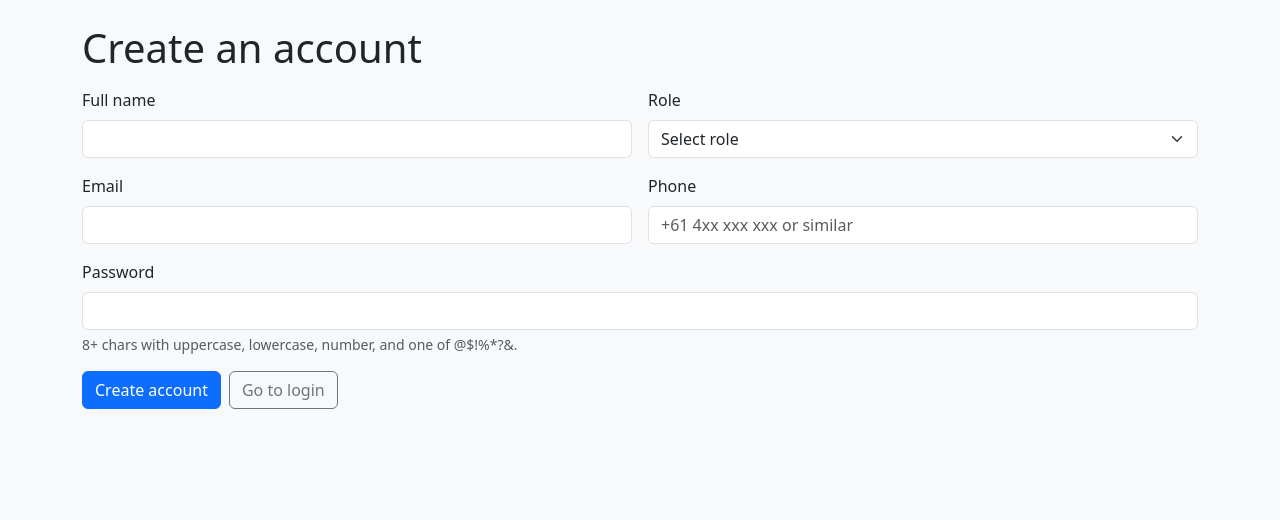
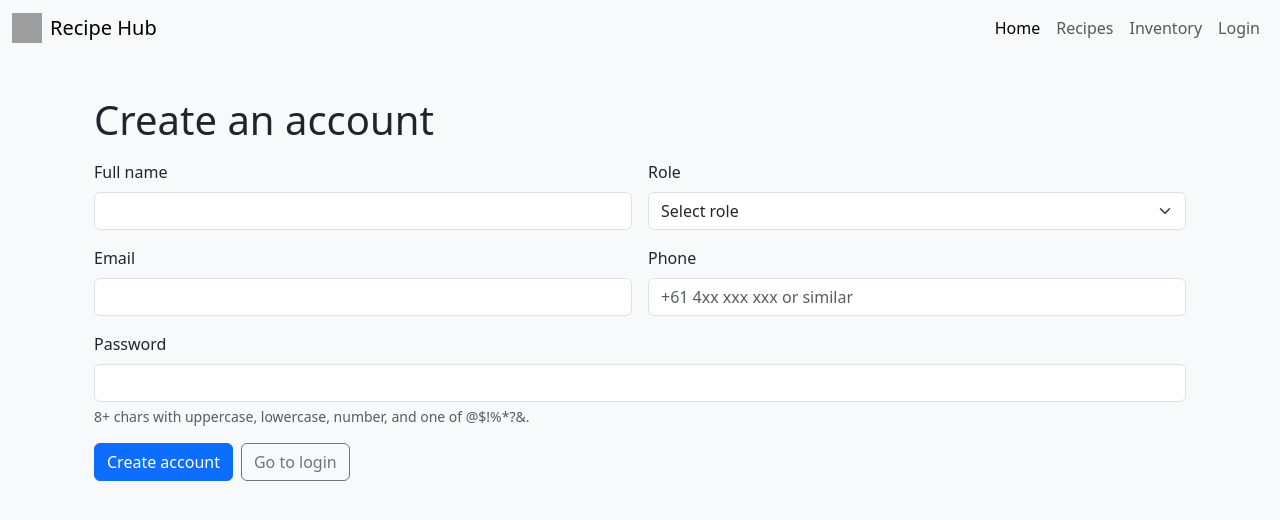
Before and after one commit to ijf03/RecipeHub2, a Node server app: a page that uses views/auth/register.ejs in a window 1280 px wide. Shown: the top 520 px of the page. Run offline with Node 20, Linux system fonts and the light colour scheme; some libraries are stand-ins or nearby versions; grey boxes are pictures that could not be loaded.

Commit message:
Made Login and register - made a login page and a isLoggedin tracker - created a way to keep track of the user that is logged in  / the currentUser uusing states in Mongo - recipe and inventory hrefs have been updated to also pass the id of the current user - create and delete methods also preserve the userID to keep the user logged in if theyre logged in - navbar adapts to show login if no one is logged in, and logout if there is someone logged in

```diff
--- a/controllers/inventory-controller.js
+++ b/controllers/inventory-controller.js
@@ -89,7 +89,7 @@ exports.create = async (req, res, next) => {
     };
 
     await Inventory.create(doc);
-    res.redirect(`/inventory-${SID}`);
+    res.redirect(`/inventory-${SID}${req.userIdParam ? ('?userId=' + req.userIdParam) : ''}`);
   } catch (err) {
     res.status(400).render('inventory/inv_new', {
       pageTitle: 'New Inventory Item',
@@ -123,6 +123,6 @@ exports.remove = async (req, res, next) => {
   try {
     const SID = req.app.locals.SID;
     await Inventory.deleteOne({ inventoryId: req.params.inventoryId });
-    res.redirect(`/inventory-${SID}`);
+    res.redirect(`/inventory-${SID}${req.userIdParam ? ('?userId=' + req.userIdParam) : ''}`);
   } catch (err) { next(err); }
 };
--- a/controllers/recipe-controller.js
+++ b/controllers/recipe-controller.js
@@ -91,7 +91,7 @@ exports.create = async (req, res, next) => {
     };
 
     await Recipe.create(doc);
-    res.redirect(`/recipes-${req.app.locals.SID}`);
+    res.redirect(`/recipes-${req.app.locals.SID}${req.userIdParam ? ('?userId=' + req.userIdParam) : ''}`);
   } catch (err) {
     res.status(400).render('recipes/recipe_new', {
       pageTitle: 'Add New Recipe',
@@ -138,6 +138,6 @@ exports.remove = async (req, res, next) => {
     }
 
     await Recipe.deleteOne({ $or: or });
-    res.redirect(`/recipes-${req.app.locals.SID}`);
+    res.redirect(`/recipes-${req.app.locals.SID}${req.userIdParam ? ('?userId=' + req.userIdParam) : ''}`);
   } catch (err) { next(err); }
 };
--- a/controllers/user-controller.js
+++ b/controllers/user-controller.js
@@ -1,11 +1,10 @@
-// controllers/user-controller.js
 const User = require('../models/user');
 
-// Match your model + requirements
+// check email format
 const EMAIL_RX = /^[^\s@]+@[^\s@]+\.[^\s@]+$/;
-// Same complexity pattern as your model (uses @$!%*?&)
+// check password format
 const PW_RX = /^(?=.*[a-z])(?=.*[A-Z])(?=.*\d)(?=.*[@$!%*?&]).{8,}$/;
-// Roles from your model: admin/chef/manager
+// preset roles
 const ROLES = ['admin', 'chef', 'manager'];
 
 async function nextUserId() {
@@ -23,7 +22,7 @@ function firstError(err) {
   return err.message || 'Validation error.';
 }
 
-// GET /register-<SID>
+// GET reg form
 exports.registerForm = (req, res) => {
   res.render('auth/register', {
     pageTitle: 'Sign up',
@@ -34,13 +33,13 @@ exports.registerForm = (req, res) => {
   });
 };
 
-// POST /register-<SID>
+// POST reg
 exports.register = async (req, res) => {
   const SID = req.app.locals.SID;
   const { email, password, fullName, role, phone } = req.body || {};
   const form = { email, fullName, role, phone };
 
-  // Server-side checks (mirror model + brief)
+  // Server checks
   if (!EMAIL_RX.test(String(email || '').toLowerCase())) {
     return res.status(400).render('auth/register', { pageTitle:'Sign up', SID, roles:ROLES, form, error:'Invalid email format.' });
   }
@@ -61,10 +60,9 @@ exports.register = async (req, res) => {
     }
 
     await User.create({
-      userId: await nextUserId(),                            // U-00001
+      userId: await nextUserId(),
       email: String(email).toLowerCase().trim(),
-      password,                                              // plain string (no hashing per core tasks)
-      fullName: String(fullName).trim(),
+      password,
       role,
       phone: String(phone || '').trim()
     });
@@ -77,7 +75,7 @@ exports.register = async (req, res) => {
   }
 };
 
-// GET /login-<SID>
+// GET login
 exports.loginForm = (req, res) => {
   res.render('auth/login', {
     pageTitle: 'Login',
@@ -87,7 +85,7 @@ exports.loginForm = (req, res) => {
   });
 };
 
-// POST /login-<SID>
+// POST login
 exports.login = async (req, res) => {
   const SID = req.app.locals.SID;
   const { email, password } = req.body || {};
@@ -98,14 +96,31 @@ exports.login = async (req, res) => {
   }
 
   try {
-    const user = await User.findOne({ email: String(email).toLowerCase().trim() }).lean();
-    if (!user || user.password !== String(password)) {      // plain compare
+    const user = await User.findOne({ email: String(email).toLowerCase().trim() });
+    if (!user || user.password !== String(password)) {
       return res.status(400).render('auth/login', { pageTitle:'Login', SID, form, error:'Invalid email or password.' });
     }
 
-    // No sessions yet (Core Task 3 just asks for secure login + error handling)
-    return res.redirect(`/recipes-${SID}`);
+    // set flag and SAVE
+    user.isLoggedIn = true;
+    await user.save();
+
+    //Redirect
+    return res.redirect(`/recipes-${SID}?userId=${user.userId}`);
   } catch (err) {
     return res.status(500).render('auth/login', { pageTitle:'Login', SID, form, error:'Something went wrong. Please try again.' });
   }
 };
+
+
+//logout
+exports.logout = async (req, res) => {
+  const SID = req.app.locals.SID;
+  const userId = req.userIdParam;  // came from query/body via the middleware
+
+  if (userId) {
+    await User.updateOne({ userId }, { $set: { isLoggedIn: false } });
+  }
+  // back to login (no userId in URL)
+  return res.redirect(`/login-${SID}`);
+};
--- a/models/user.js
+++ b/models/user.js
@@ -51,7 +51,8 @@ const userSchema = new mongoose.Schema({
   updatedAt: {
     type: String, //YYYY-MM-DD
     default: () => new Date().toISOString().slice(0, 10)
-  }
+  },
+  isLoggedIn: { type: Boolean, default: false }
 }, { versionKey: false });
 
 module.exports = mongoose.model('User', userSchema);
--- a/routes/user-routes.js
+++ b/routes/user-routes.js
@@ -1,4 +1,3 @@
-// routes/user-routes.js
 const express = require('express');
 const router = express.Router();
 const userCont = require('../controllers/user-controller');
@@ -10,4 +9,6 @@ router.post(`/register-${SID}`, userCont.register);
 router.get(`/login-${SID}`, userCont.loginForm);
 router.post(`/login-${SID}`, userCont.login);
 
+router.get(`/logout-${SID}`, userCont.logout);
+
 module.exports = router;
--- a/server.js
+++ b/server.js
@@ -1,5 +1,6 @@
 const mongoose = require("mongoose");
 const express = require("express");
+const User = require('./models/user');
 
 const path = require("path");
 const { SID, PORT, MONGO_URL } = require("./config/constants");
@@ -10,6 +11,12 @@ const userRouter = require('./routes/user-routes');
 
 const app = express();
 
+function readUserId(req) {
+  if (req.method === 'GET') return (req.query && req.query.userId) || '';
+  if (req.method === 'POST') return (req.body && req.body.userId)  || (req.query && req.query.userId) || '';
+  return '';
+}
+
 // views
 app.set("view engine", "ejs");
 app.set("views", path.join(__dirname, "views"));
@@ -18,6 +25,27 @@ app.use(express.json());
 app.use('/bootstrap', express.static(
   path.join(__dirname, 'node_modules', 'bootstrap', 'dist')
 ));
+
+app.use(async (req, res, next) => {
+  try {
+    const userId = readUserId(req);
+    let currentUser = null;
+
+    if (userId) {
+      currentUser = await User.findOne({ userId, isLoggedIn: true })
+        .select('userId fullName email role')
+        .lean();
+    }
+
+    res.locals.SID = app.locals.SID;
+    res.locals.currentUser = currentUser;
+    res.locals.userIdParam = userId || '';
+
+    req.userIdParam = userId;
+    req.currentUser = currentUser;
+    next();
+  } catch (e) { next(e); }
+});
 
 app.locals.SID =SID;
 
@@ -30,6 +58,7 @@ connectDB(MONGO_URL);
 app.use("/", recipeRouter);
 app.use("/", inventoryRouter);
 app.use('/', userRouter);
+
 
 // Home
 app.get('/', (req, res) => {
--- a/views/auth/login.ejs
+++ b/views/auth/login.ejs
@@ -7,6 +7,8 @@
   <link rel="stylesheet" href="/bootstrap/css/bootstrap.min.css">
 </head>
 <body class="bg-light">
+  <%- include('../partials/nav') %>
+  <main class="container" style="margin-top:4.5rem">
     <div class="container py-4">
       <h1 class="mb-3">Login</h1>
 
@@ -28,5 +30,6 @@
         </div>
       </form>
     </div>
+  </main>
 </body>
 </html>
--- a/views/auth/register.ejs
+++ b/views/auth/register.ejs
@@ -7,6 +7,8 @@
   <link rel="stylesheet" href="/bootstrap/css/bootstrap.min.css">
 </head>
 <body class="bg-light">
+  <%- include('../partials/nav') %>
+  <main class="container" style="margin-top:4.5rem">
     <div class="container py-4">
       <h1 class="mb-3">Create an account</h1>
 
@@ -60,5 +62,6 @@
         </div>
       </form>
     </div>
+  </main>
 </body>
 </html>
--- a/views/inv/inv_new.ejs
+++ b/views/inv/inv_new.ejs
@@ -16,7 +16,8 @@
         <div class="alert alert-danger"><%= error %></div>
       <% } %>
 
-      <form method="POST" action="/add-inventory-<%= SID %>" class="row g-3">
+      <form method="POST" action="/inventory/new-<%= SID %><%= userIdParam ? ('?userId=' + userIdParam) : '' %>" class="row g-3">
+        <input type="hidden" name="userId" value="<%= userIdParam %>">
         <div class="col-md-12">
           <label class="form-label">Ingredient Name</label>
           <input name="ingredientName" class="form-control" required minlength="3" value="<%= form?.ingredientName || '' %>" placeholder=" e.g. Chocolate Chips">
--- a/views/inv/inv_view.ejs
+++ b/views/inv/inv_view.ejs
@@ -12,7 +12,7 @@
     <main class="container" style="margin-top:4.5rem">
       <div class="d-flex align-items-center justify-content-between mb-3">
         <h1 class="h3 m-0"><%= item.ingredientName %></h1>
-        <a class="btn btn-outline-secondary" href="/inventory-<%= SID %>">Back to Inventory</a>
+        <a class="btn btn-outline-secondary" href="/inventory/list-<%= SID %><%= userIdParam ? ('?userId=' + userIdParam) : '' %>">Back to Inventory</a>
       </div>
 
       <div class="row g-4 mb-1">
--- a/views/partials/nav.ejs
+++ b/views/partials/nav.ejs
@@ -16,13 +16,25 @@
           <a class="nav-link active" aria-current="page" href="/">Home</a>
         </li>
         <li class="nav-item">
-          <a class="nav-link" href="/recipes-<%= SID %>">Recipes</a>
+          <a class="nav-link"
+            href="/recipes-<%= SID %><%= userIdParam ? ('?userId=' + userIdParam) : '' %>">
+            Recipes
+          </a>
         </li>
         <li class="nav-item">
-          <a class="nav-link" href="/inventory-<%= SID %>">Inventory</a>
+          <a class="nav-link"
+            href="/inventory-<%= SID %><%= userIdParam ? ('?userId=' + userIdParam) : '' %>">
+            Inventory
+          </a>
         </li>
-        <li class="nav-item">
-          <a class="nav-link" href="/login-<%= SID %>">Login</a>
+       <li class="nav-item">
+          <% if (currentUser) { %>
+            <a class="nav-link" href="/logout-<%= SID %><%= userIdParam ? ('?userId=' + userIdParam) : '' %>">
+              Logout (<%= currentUser.fullName %>)
+            </a>
+          <% } else { %>
+            <a class="nav-link" href="/login-<%= SID %>">Login</a>
+          <% } %>
         </li>
       </ul>
     </div>
--- a/views/recipes/recipe_new.ejs
+++ b/views/recipes/recipe_new.ejs
@@ -16,7 +16,8 @@
         <div class="alert alert-danger"><%= error %></div>
       <% } %>
 
-      <form method="POST" action="/add-recipe-<%= SID %>" class="row g-3">
+      <form method="POST" action="/add-recipe-<%= SID %><%= userIdParam ? ('?userId=' + userIdParam) : '' %>" class="row g-3">
+        <input type="hidden" name="userId" value="<%= userIdParam %>">
         <div class="col-md-6">
           <label class="form-label">Recipe Title*</label>
           <input name="title" class="form-control" required minlength="3" value="<%= form?.title || '' %>" placeholder=" e.g. Chocolate Chip Cookies">
--- a/views/recipes/recipe_view.ejs
+++ b/views/recipes/recipe_view.ejs
@@ -13,7 +13,7 @@
     <main class="container" style="margin-top:4.5rem">
       <div class="d-flex align-items-center justify-content-between mb-3">
         <h1 class="h3 m-0"><%= recipe.title %></h1>
-        <a class="btn btn-outline-secondary" href="/recipes-<%= SID %>">Back to Recipes</a>
+        <a class="btn btn-outline-secondary" href="/recipes-<%= SID %><%= userIdParam ? ('?userId=' + userIdParam) : '' %>">Back to Recipes</a>
       </div>
 
       <div class="row g-4 mb-1">
```
Also changed, not shown: views/inv/inv_list.ejs (+5 -4 lines), views/recipes/recipe_list.ejs (+5 -3 lines). Lines whose indentation alone changed are shown as unchanged.
